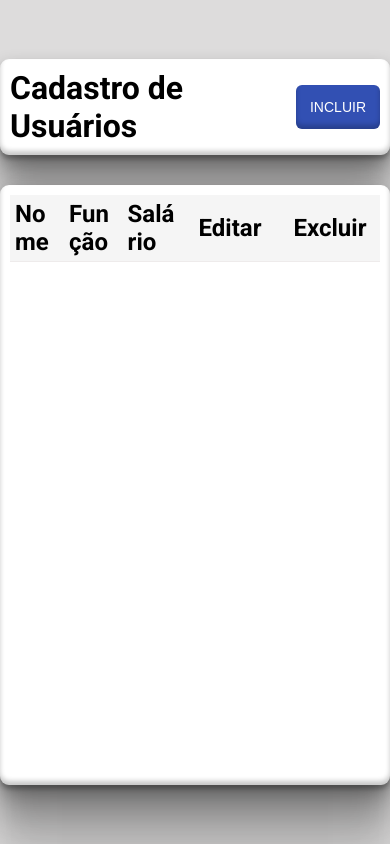
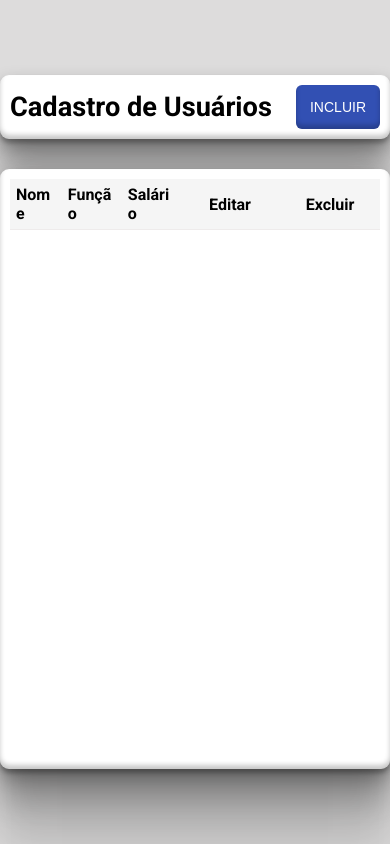
Before and after one commit to jhowzs/CRUD-JavaScript, a plain HTML site: page index.html in a window 390 px wide. Drawn offline with Linux system fonts and the light colour scheme.

Commit message:
Responsive CSS

```diff
--- a/css/crud.css
+++ b/css/crud.css
@@ -72,6 +72,17 @@ thead {
   background-color: whitesmoke;
 }
 
+thead tr th {
+  padding: 5px;
+  text-align: start;
+  margin-bottom: 50px;
+}
+
+thead tr th[data-action] {
+  width: 100px !important;
+  text-align: center;
+}
+
 tr {
   border-bottom: 1px solid #eeebeb !important;
 }
@@ -80,12 +91,6 @@ tbody tr td {
   vertical-align: text-top;
   padding: 6px;
   max-width: 50px;
-}
-
-thead tr th {
-  padding: 5px;
-  text-align: start;
-  margin-bottom: 50px;
 }
 
 tbody tr {
@@ -97,11 +102,6 @@ tbody tr td {
   word-break: keep-all;
 }
 tbody tr td#btn-body {
-  text-align: center;
-}
-
-thead tr th[data-action] {
-  width: 100px !important;
   text-align: center;
 }
 
@@ -122,3 +122,19 @@ thead tr th[data-action] {
 .btn-delete {
   background: #cc3333;
 }
+
+@media (max-width: 600px) {
+  thead tr th {
+    padding: 6px;
+    text-align: start;
+    margin-bottom: 50px;
+    font-size: 1rem;
+  }
+  .crud-head {
+    font-size: 0.85rem;
+  }
+  tbody tr td {
+    word-wrap: break-word;
+    max-width: min-content;
+  }
+}
```
